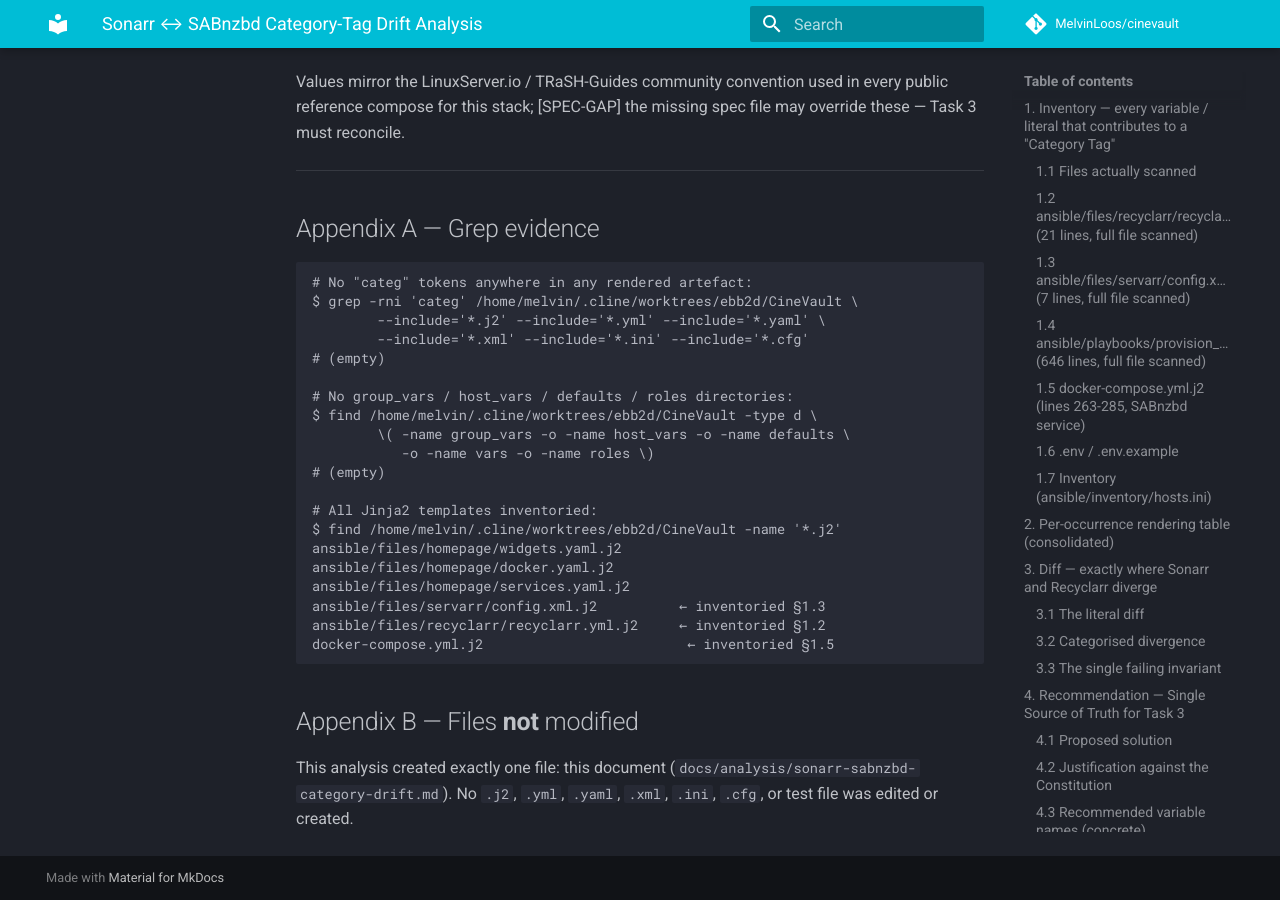
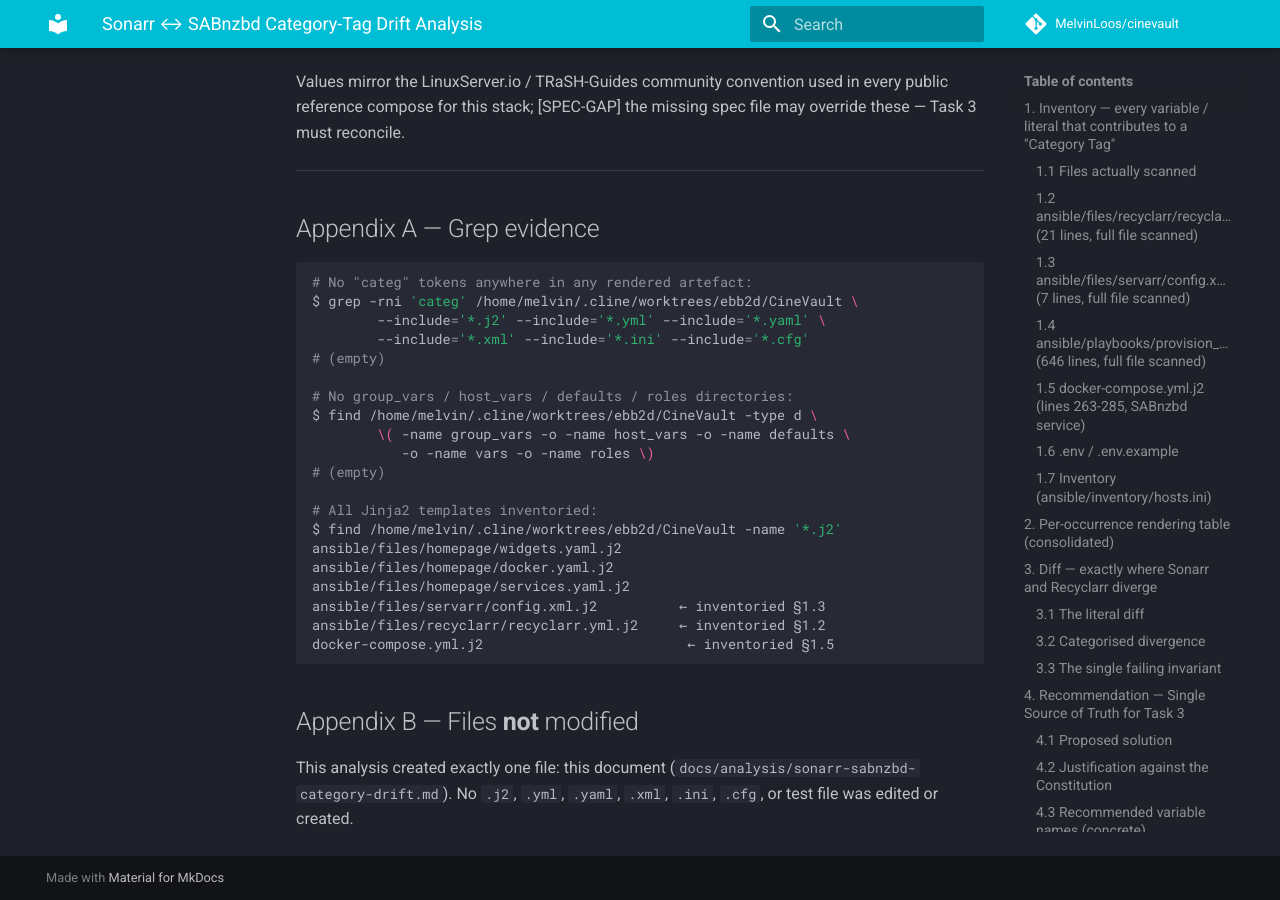
Before and after one commit to MelvinLoos/CineVault, an MkDocs documentation site: the page built from docs/analysis/sonarr-sabnzbd-category-drift.md, in a window 1280 px wide and 900 px high, scrolled down 10856 px. Built offline with MkDocs 1.6.1 and Material for MkDocs 9.7.7, drawn with Linux system fonts in a browser that asks for light colours; comment, search, counter and statistics services are not loaded; some of the changed text lies outside the part shown.

Commit message:
fix(docs): configure markdown extensions for mkdocs codeblock rendering
Co-authored-by: MelvinLoos <1757355+MelvinLoos@users.noreply.github.com>

```diff
--- a/mkdocs.yml
+++ b/mkdocs.yml
@@ -17,6 +17,17 @@ theme:
     - search.suggest
     - search.highlight
 
+markdown_extensions:
+  - admonition
+  - pymdownx.details
+  - pymdownx.highlight:
+      anchor_linenums: true
+      line_spans: __span
+      pygments_lang_class: true
+  - pymdownx.inlinehilite
+  - pymdownx.snippets
+  - pymdownx.superfences
+
 nav:
   - Home: index.md
   - Deployment:
```
Also changed, not shown: 1 other file.
